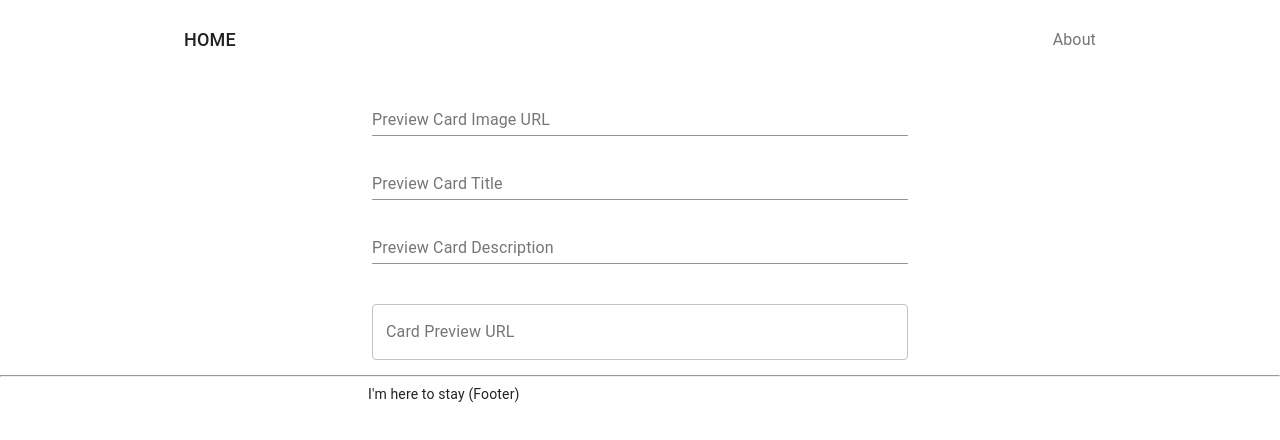
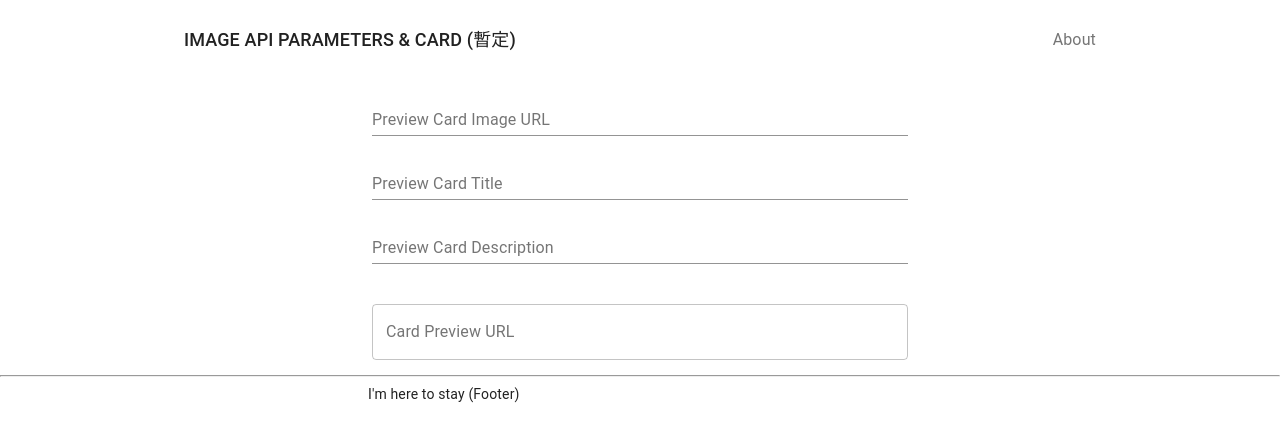
Before and after one commit to hankei6km/image-url-workbench, a Next.js app: page /card in a window 1280 px wide. Shown: the top 440 px of the page. Built offline with nearby package versions, Linux system fonts and the light colour scheme.

Commit message:
Set temporary app name to config

```diff
--- a/components/Layout.tsx
+++ b/components/Layout.tsx
@@ -61,7 +61,7 @@ const breadCrumbsPath: BreadCrumbsPath[] = [
   {
     path: [],
     current: {
-      label: 'HOME',
+      label: process.env.APP_NAME,
       href: '/'
     }
   },
--- a/next.config.js
+++ b/next.config.js
@@ -1,5 +1,6 @@
 module.exports = {
   env: {
+    APP_NAME: 'IMAGE API PARAMETERS & CARD (暫定)',
     VALIDATE_ASSETS: true,
     ASSETS: '["https://images.microcms-assets.io"]'
   }
```
